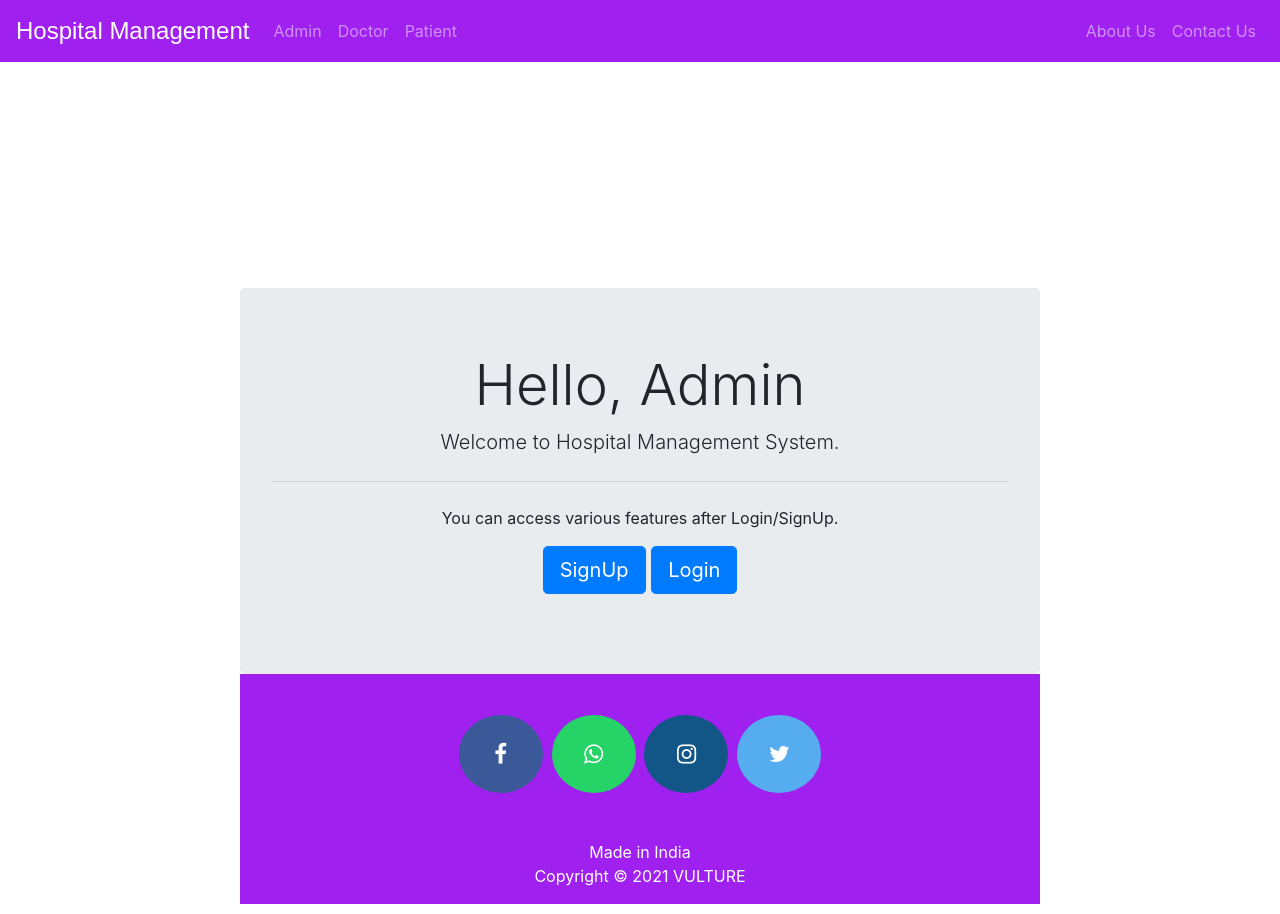
After one commit to lakshit-sharma/Hospital-Management-System, a Django app: page /adminLandingPage in a window 1280 px wide. The commit adds this page. Shown: the top 914 px of the page. Run offline with Django 3.2, Linux system fonts and the light colour scheme; some libraries are stand-ins or nearby versions.

Commit message:
Updated the whole project with camel case

```diff
--- a/management/forms.py
+++ b/management/forms.py
@@ -23,7 +23,7 @@ class DoctorUserForm(forms.ModelForm):
 class DoctorForm(forms.ModelForm):
     class Meta:
         model=models.Doctor
-        fields=['address','mobile','department','status','profile_pic']
+        fields=['address','mobile','department','status','profilePic']
 
 
 #for teacher related form
@@ -42,7 +42,7 @@ class PatientForm(forms.ModelForm):
     assignedDoctorId=forms.ModelChoiceField(queryset=models.Doctor.objects.all().filter(status=True),empty_label="Name and Department", to_field_name="user_id")
     class Meta:
         model=models.Patient
-        fields=['address','mobile','status','symptoms','profile_pic']
+        fields=['address','mobile','status','symptoms','profilePic']
 
 class AppointmentForm(forms.ModelForm):
     doctorId=forms.ModelChoiceField(queryset=models.Doctor.objects.all().filter(status=True),empty_label="Doctor Name and Department", to_field_name="user_id")
--- a/management/models.py
+++ b/management/models.py
@@ -11,7 +11,7 @@ departments=[('Cardiologist','Cardiologist'),
 ]
 class Doctor(models.Model):
     user = models.OneToOneField(User,on_delete = models.CASCADE)
-    profile_pic = models.ImageField(upload_to ='profile_pic/DoctorProfilePic/',null = True, blank = True)
+    profilePic = models.ImageField(upload_to ='profile_pic/DoctorProfilePic/',null = True, blank = True)
     address = models.CharField(max_length = 40)
     mobile = models.CharField(max_length = 20, null = True)
     department = models.CharField(max_length = 50,choices=departments,default ='Cardiologist')
@@ -29,7 +29,7 @@ class Doctor(models.Model):
 
 class Patient(models.Model):
     user = models.OneToOneField(User,on_delete = models.CASCADE)
-    profile_pic = models.ImageField(upload_to ='profile_pic/PatientProfilePic/', null = True, blank = True)
+    profilePic = models.ImageField(upload_to ='profile_pic/PatientProfilePic/', null = True, blank = True)
     address = models.CharField(max_length = 40)
     mobile = models.CharField(max_length =  20, null = False)
     symptoms = models.CharField(max_length = 100, null = False)
--- a/management/urls.py
+++ b/management/urls.py
@@ -2,9 +2,10 @@ from django.urls import path
 from . import views
 urlpatterns = [
     path('',views.home, name='homepage'),
-    path('about_us',views.about_us, name='about_us'),
-    path('contact_us', views.contact_us, name='contact_us'),
-    path('admin_login', views.admin_login, name='admin_login'),
-    path('admin_signup', views.admin_signup, name='admin_signup'),
+    path('aboutUs',views.aboutUs, name='aboutUs'),
+    path('contactUs', views.contactUs, name='contactUs'),
+    path('adminLandingPage', views.adminLandingPage, name="adminLandingPage"),
+    path('adminLogin', views.adminLogin, name='adminLogin'),
+    path('adminSignup', views.adminSignup, name='adminSignup'),
 
 ]
--- a/management/views.py
+++ b/management/views.py
@@ -1,9 +1,16 @@
-from django.http.response import HttpResponse
 from django.shortcuts import render, redirect
 from django.http import HttpResponseRedirect
 from django.conf import settings
 from django.core.mail import send_mail
 from . import models,forms
+from django.db.models import Sum
+from django.contrib.auth.models import Group
+from django.contrib.auth.decorators import login_required,user_passes_test
+from datetime import datetime,timedelta,date
+from django.db.models import Q
+
+
+
 
 # Create your views here.
 def home(request):
@@ -15,10 +22,10 @@ def home(request):
 #---------------------------------------------------------------------------------
 #------------------------ ABOUT US AND CONTACT US VIEWS START ------------------------------
 #---------------------------------------------------------------------------------
-def about_us(request):
-    return render(request,'about_us.html')
+def aboutUs(request):
+    return render(request,'aboutUs.html')
 
-def contact_us(request):
+def contactUs(request):
     sub = forms.ContactusForm()
     if request.method == 'POST':
         sub = forms.ContactusForm(request.POST)
@@ -27,8 +34,8 @@ def contact_us(request):
             name=sub.cleaned_data['Name']
             message = sub.cleaned_data['Message']
             send_mail(str(name)+' || '+str(email),message,settings.EMAIL_HOST_USER, settings.EMAIL_RECEIVING_USER, fail_silently = False)
-            return render(request, 'hospital/contactussuccess.html')
-    return render(request, 'contact_us.html', {'form':sub})
+            return render(request, 'hospital/contactUsSuccess.html')
+    return render(request, 'contactUs.html', {'form':sub})
 
 
 #---------------------------------------------------------------------------------
@@ -36,8 +43,13 @@ def contact_us(request):
 #---------------------------------------------------------------------------------
 
 # ADMIN LOGIN
-def admin_login(request):
-    return render(request, 'admin_login.html')
+def adminLogin(request):
+    return render(request, 'adminLogin.html')
 
-def admin_signup(request):
-    return render(request, 'admin_signup.html')
+def adminSignup(request):
+    return render(request, 'adminSignup.html')
+
+def adminLandingPage(request):
+    if request.user.is_authenticated:
+        return HttpResponseRedirect('afterlogin')
+    return render(request,'adminLandingPage.html')
--- /dev/null
+++ b/templates/adminLandingPage.html
@@ -0,0 +1,19 @@
+{% extends 'base.html' %}
+
+{% block content %}
+
+<br>
+<br>
+
+<div class="jumbotron" style="margin-bottom:0px;">
+  <h1 class="display-4" style="text-align:center;">Hello, Admin</h1>
+  <p class="lead">Welcome to Hospital Management System.</p>
+  <hr class="my-4">
+  <p>You can access various features after Login/SignUp.</p>
+  <p class="lead">
+    <a class="btn btn-primary btn-lg" href="/adminSignup" role="button">SignUp</a>
+    <a class="btn btn-primary btn-lg" href="/adminLogin" role="button">Login</a>
+  </p>
+</div>
+
+{% endblock content %}
--- a/templates/admin_login.html
+++ b/templates/adminLogin.html
@@ -30,7 +30,7 @@
             </div>
           </div>
           <button type="submit" class="btnSubmit">Login</button>
-          <div class="text-center">Do not have account? <a href="adminsignup">Signup here</a></div>
+          <div class="text-center">Do not have account? <a href="adminSignup">Signup here</a></div>
         </div>
       </div>
     </div>
--- a/templates/base.html
+++ b/templates/base.html
@@ -24,13 +24,13 @@
                 </button>
                 <div class="collapse navbar-collapse justify-content-between" id="navbarCollapse">
                     <div class="navbar-nav">
-                        <a href="/adminclick" class="nav-item nav-link">Admin</a>
-                        <a href="/doctorclick" class="nav-item nav-link">Doctor</a>
-                        <a href="/patientclick" class="nav-item nav-link">Patient</a>
+                        <a href="/adminLandingPage" class="nav-item nav-link">Admin</a>
+                        <a href="/doctorClick" class="nav-item nav-link">Doctor</a>
+                        <a href="/patientClick" class="nav-item nav-link">Patient</a>
                     </div>
                     <div class="navbar-nav">
-                        <a href="/about_us" class="nav-item nav-link">About Us</a>
-                        <a href="/contact_us" class="nav-item nav-link">Contact Us</a>
+                        <a href="/aboutUs" class="nav-item nav-link">About Us</a>
+                        <a href="/contactUs" class="nav-item nav-link">Contact Us</a>
                     </div>
                 </div>
             </nav>
```
Also changed, not shown: templates/adminSignup.html (added, +42 -0 lines), management/migrations/0002_auto_20210903_1728.py (added), templates/aboutUs.html (renamed from templates/about_us.html), templates/adminBase.html (renamed from templates/admin_base.html), templates/contactUs.html (renamed from templates/contact_us.html).
